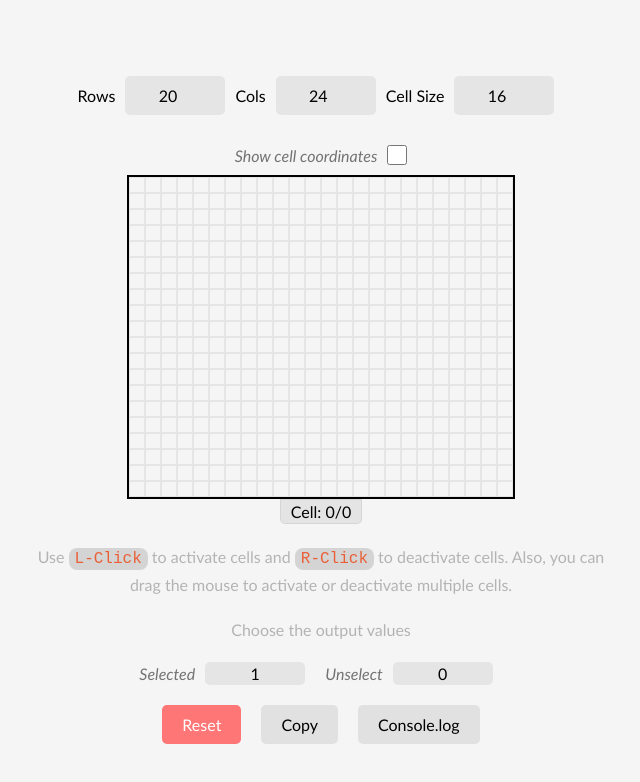
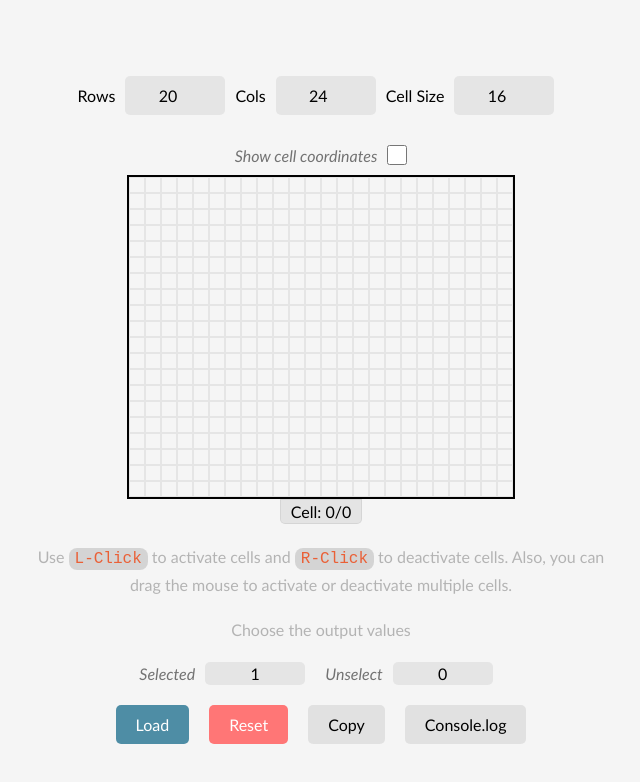
Before and after one commit to PortiESP/matrix-generator, a React (Vite) app: page / in a window 1280 px wide. Shown: the top 782 px of the page, without its empty margins (319-959 px from the left). Built offline with nearby package versions, Linux system fonts and the light colour scheme.

Commit message:
Load functionality

```diff
--- a/src/MatrixGenerator.jsx
+++ b/src/MatrixGenerator.jsx
@@ -49,6 +49,18 @@ function initGlobal() {
     else return GLOBAL
 }
 
+function loadFromAlert(data) {
+    const matrix = eval(prompt("Paste the JSON data here.\n⚠️ Use the 'selected' and 'unselected' inputs to match the values of your matrix ⚠️"))
+    if (!matrix) alert("Invalid data")
+    else {
+        const parsed = matrix.map((row) => row.map((cell) => (cell === data.outputSelected ? 1 : 0)))
+        localStorage.setItem("grid", JSON.stringify(parsed))
+        location.reload()
+    }
+
+    location.reload()
+}
+
 function MatrixGenerator() {
     const [data, setData] = useState(initGlobal())
     const [grid, setGrid] = useState(loadGrid(data.rows, data.cols))
@@ -91,6 +103,9 @@ function MatrixGenerator() {
                 <Input type="text" def={0} label="Unselect" setValue={(value) => setData((old) => ({ ...old, outputUnselected: value }))} />
             </div>
             <div className="buttons">
+                <button onClick={() => loadFromAlert(data)} className="load-btn">
+                    Load
+                </button>
                 <button onClick={() => setGrid(newGrid(data.rows, data.cols))} className="reset-btn">
                     Reset
                 </button>
--- a/src/index.css
+++ b/src/index.css
@@ -127,7 +127,15 @@
             background-color: #ff7676;
             color: white;
             &:hover {
-                background-color: #f00;
+                background-color: rgba(255, 0, 0, 0.671);
+            }
+        }
+
+        .load-btn {
+            background-color: #005d81ad;
+            color: white;
+            &:hover {
+                background-color: #005c81d7;
             }
         }
     }
```
